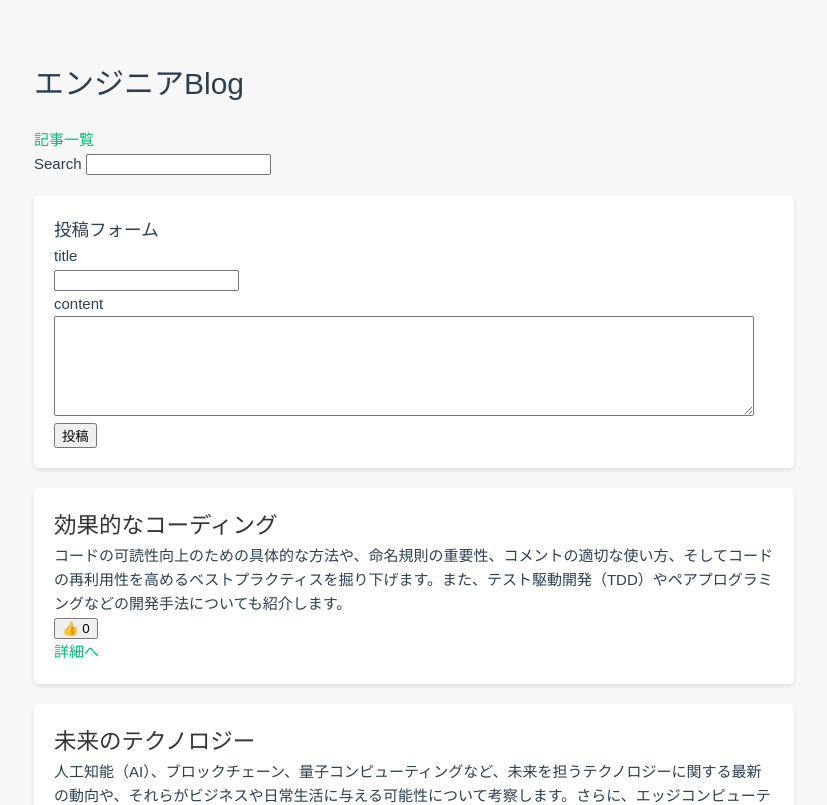
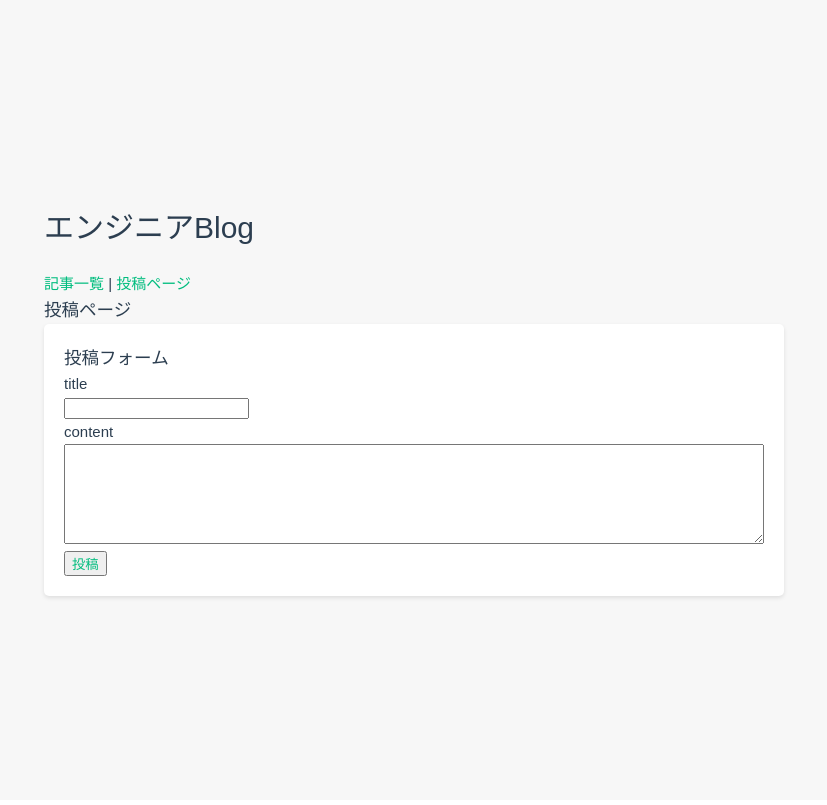
Before and after one commit to keisuke-suzuki-21/BlogApp, a Vue app: page /post in a window 1280 px wide. Shown: the top 805 px of the page, without its empty margins (218-1045 px from the left). Built offline with nearby package versions, Linux system fonts and the light colour scheme.

Commit message:
投稿機能をpostコンポーネントへ移行

```diff
--- a/src/App.vue
+++ b/src/App.vue
@@ -1,8 +1,9 @@
 <script setup>
 import { computed, ref } from 'vue'
 import { useRoute } from 'vue-router';
-import Article from "./article.vue"
+import Article from "./article.vue";
 import ArticleView from './views/ArticleView.vue';
+import PostView from './views/PostView.vue';
 
 // ブログ記事のシードデータ
 const articles = ref([
@@ -73,7 +74,7 @@ const searchQuery = ref("")
 
 // 表示コンポーネントのコントロールに使うルートパラメータ
 const route = useRoute()
-
+console.log(route.fullPath)
 
 
 
@@ -85,7 +86,8 @@ const route = useRoute()
       <h1 class="title">エンジニアBlog</h1>
 
       <nav>
-        <RouterLink to="/">記事一覧</RouterLink>
+        <RouterLink to="/">記事一覧</RouterLink> |
+        <RouterLink to="/post">投稿ページ</RouterLink>
       </nav>
 
       <!-- マッチしたルーティングのコンポーネントを表示する場所 -->
@@ -94,7 +96,8 @@ const route = useRoute()
       />
 
       <!-- 検索フォーム・投稿フォーム・記事一覧 -->
-      <div v-if="route.params.id === undefined">
+      <!-- ルーティングがホーム（"/"）の時だけ表示 -->
+      <div v-if="route.fullPath === '/'">
       <div class="search">
         Search <input type="text" v-model="searchQuery">
       </div>
--- a/src/article.vue
+++ b/src/article.vue
@@ -22,43 +22,9 @@ const filerDate = computed(() => {
 })
 
 
-// 投稿機能のロジック
-let title = ref("")
-let content = ref("")
-function addArticle(newTitle, newContent){
-    props.articles.push({
-        id: props.articles.length,
-        title: newTitle,
-        content: newContent,
-        nice: 0,
-        flg: false
-    })
-    title = ref("")
-    content = ref("")
-}
-
 </script>
 
 <template>
-
-    <div class="article">
-        <h3>投稿フォーム</h3>
-            <label>
-                title<br>
-                <input
-                type="text"
-                v-model="title"
-                >
-            </label><br>
-            <label>
-                content<br>
-                <textarea
-                type="textarea"
-                v-model="content"
-            ></textarea>
-            </label><br>
-        <button @click="addArticle(title, content)">投稿</button>
-    </div>
 
     <div class="article" v-for="(article, index) in filerDate" :key="article.id">
         <h2>{{ article.title }}</h2>
--- a/src/router/index.js
+++ b/src/router/index.js
@@ -10,9 +10,9 @@ const router = createRouter({
       component: HomeView
     },
     {
-      path: '/about',
-      name: 'about',
-      component: () => import('../views/AboutView.vue')
+      path: '/post',
+      name: 'post',
+      component: () => import('../views/PostView.vue')
     },
     {
       path: '/articles/:id',
--- a/src/views/AboutView.vue
+++ /dev/null
@@ -1,12 +0,0 @@
-<script setup>
-
-</script>
-
-
-<template>
-    <div>AboutViewページ</div>
-</template>
-
-<style>
-
-</style>
--- /dev/null
+++ b/src/views/PostView.vue
@@ -0,0 +1,69 @@
+<script setup>
+import { computed, ref} from 'vue';
+
+const props = defineProps({
+    articles: Array,
+
+})
+
+// 投稿機能のロジック
+let title = ref("")
+let content = ref("")
+function addArticle(newTitle, newContent){
+    props.articles.push({
+        id: props.articles.length,
+        title: newTitle,
+        content: newContent,
+        nice: 0,
+        flg: false
+    })
+    title = ref("")
+    content = ref("")
+}
+
+</script>
+
+
+<template>
+    <h3>投稿ページ</h3>
+    <div class="article">
+        <h3>投稿フォーム</h3>
+            <label>
+                title<br>
+                <input
+                type="text"
+                v-model="title"
+                >
+            </label><br>
+            <label>
+                content<br>
+                <textarea
+                type="textarea"
+                v-model="content"
+            ></textarea>
+            </label><br>
+        <button><RouterLink @click="addArticle(title, content)" to="/">投稿</RouterLink></button>
+    </div>
+
+</template>
+
+<style>
+.article {
+  background-color: #fff;
+  padding: 20px;
+  margin-bottom: 20px;
+  border-radius: 5px;
+  box-shadow: 0 2px 4px rgba(0, 0, 0, 0.1);
+}
+
+.article h2 {
+  color: #333;
+}
+
+.article textarea{
+    width: 700px;
+    height: 100px;
+}
+
+
+</style>
```
